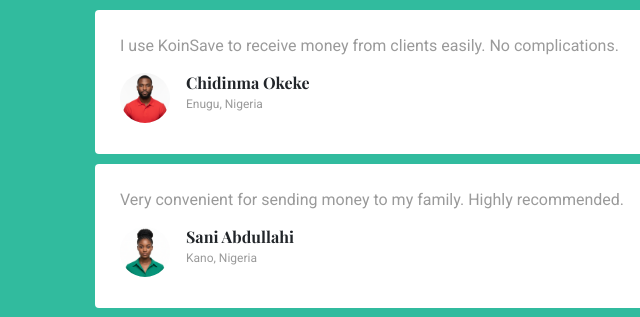
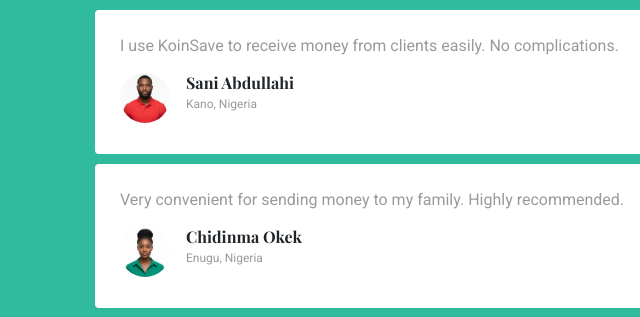
Before and after one commit to SirNibble0/KoinSave, a plain HTML site: page index.html in a window 1280 px wide. Shown: the part 1384-1701 px from the top of the page, 0-640 px from the left. Drawn offline with nearby package versions, Linux system fonts and the light colour scheme; files whose address does not match are found by name.

Commit message:
testimonialnames

```diff
--- a/index.html
+++ b/index.html
@@ -130,8 +130,8 @@
           <div class="media client-meta">
             <img class="mr-3 client-thumb" src="images/client-logo/clients-2.png" alt="">
             <div class="media-body">
-              <h4 class="mt-0">Chidinma Okeke</h4>
-              <p>Enugu, Nigeria</p>
+              <h4 class="mt-0">Sani Abdullahi</h4>
+              <p>Kano, Nigeria</p>
             </div>
           </div>
         </div>
@@ -145,8 +145,8 @@
           <div class="media client-meta">
             <img class="mr-3 client-thumb" src="images/client-logo/clients-3.png" alt="">
             <div class="media-body">
-              <h4 class="mt-0">Sani Abdullahi</h4>
-              <p>Kano, Nigeria</p>
+              <h4 class="mt-0">Chidinma Okek</h4>
+              <p>Enugu, Nigeria</p>
             </div>
           </div>
         </div>
```
